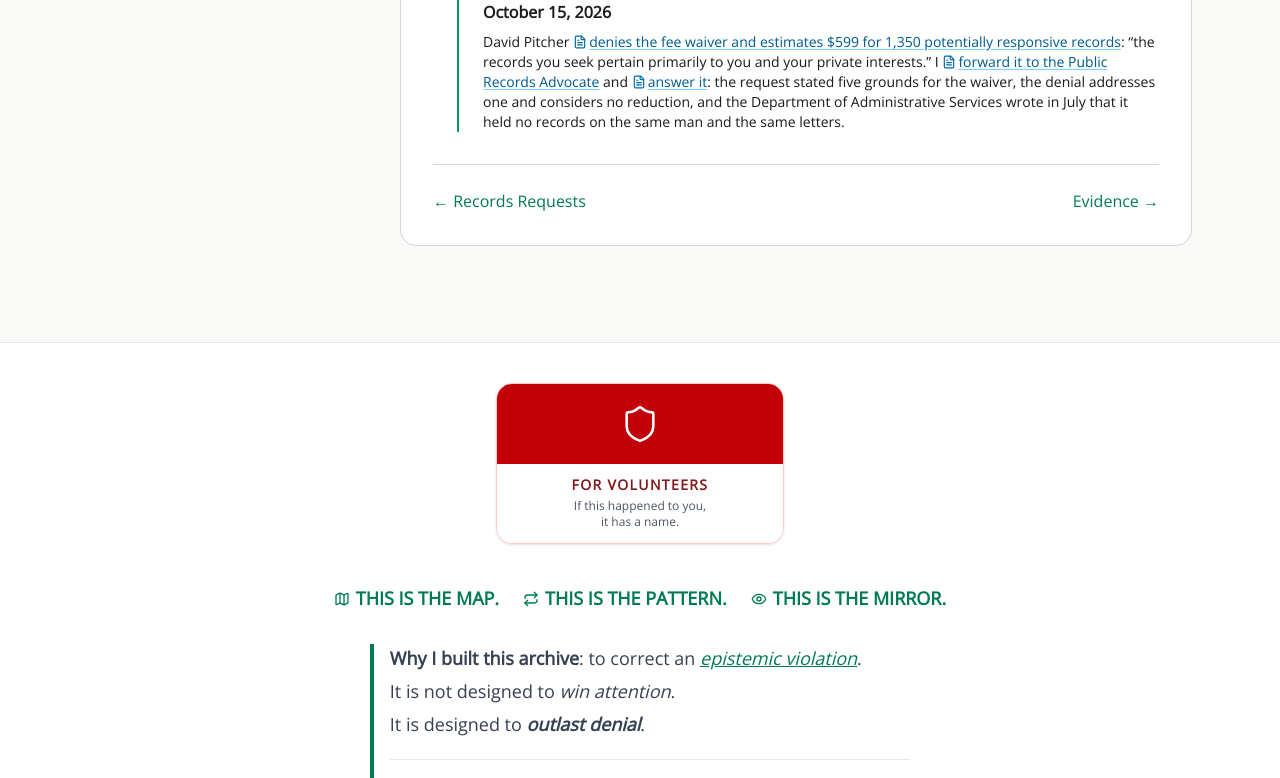
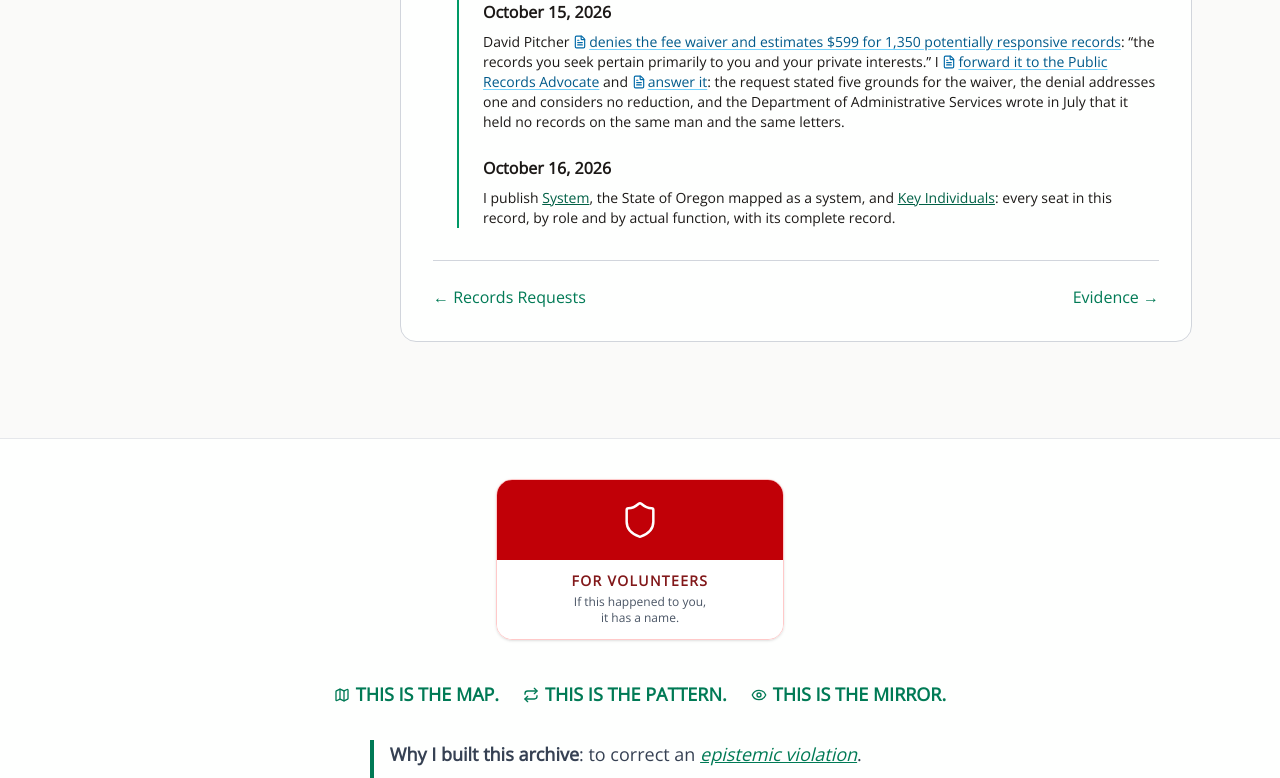
Before and after one commit to rswfire/rswfire.oprd, a Next.js app: page /timeline in a window 1280 px wide. Shown: the part 9395-10173 px from the top of the page. Built offline with nearby package versions, Linux system fonts and the light colour scheme.

Commit message:
Timeline: System and Key Individuals published

```diff
--- a/data/timeline.ts
+++ b/data/timeline.ts
@@ -851,6 +851,17 @@ export const TIMELINE: TimelineSection[] = [
                     ": the request stated five grounds for the waiver, the denial addresses one and considers no reduction, and the Department of Administrative Services wrote in July that it held no records on the same man and the same letters.",
                 ],
             },
+            {
+                d: "2026-10-16", date: "October 16, 2026", major: true,
+                title: "System and Key Individuals.",
+                body: [
+                    "I publish ",
+                    { t: "System", href: "/system" },
+                    ", the State of Oregon mapped as a system, and ",
+                    { t: "Key Individuals", href: "/key-individuals" },
+                    ": every seat in this record, by role and by actual function, with its complete record.",
+                ],
+            },
         ],
     },
 ];
```
